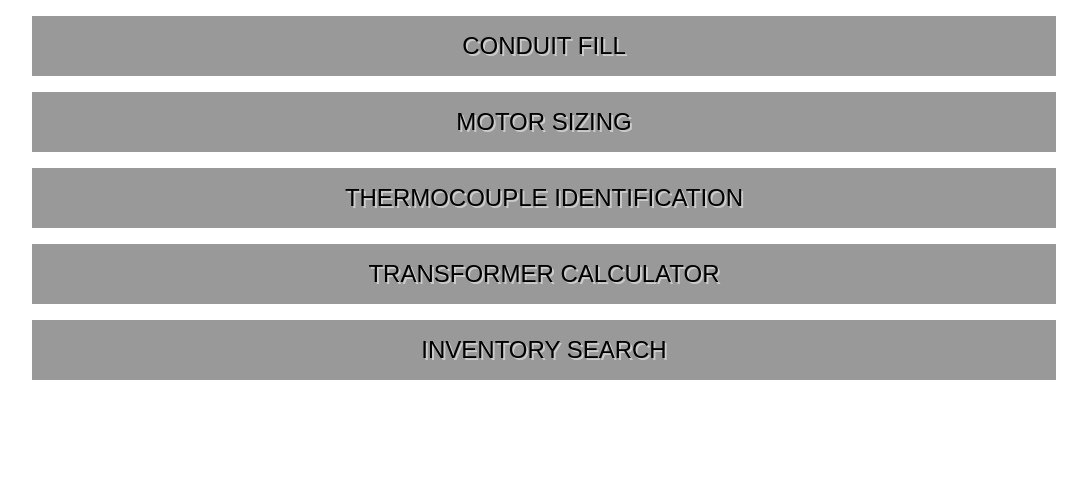
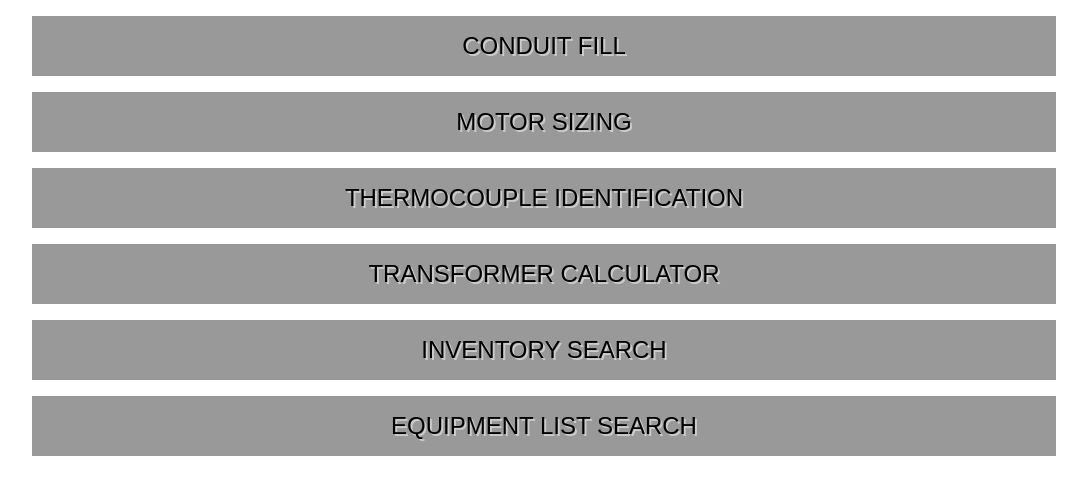
Before and after one commit to philmcclure/philmcclure.github.io, a plain HTML site: page index.html in a window 1280 px wide. Shown: the whole page, without its empty margins (96-1183 px from the left). Drawn offline with Linux system fonts and the light colour scheme.

Commit message:
Forgot to update the navigation page again

```diff
--- a/index.html
+++ b/index.html
@@ -20,6 +20,7 @@
 <a href="/thermocouple_identification/index.html">Thermocouple Identification</a>
 <a href="/transformer_calculator/index.html">Transformer Calculator</a>
 <a href="/parts_list/index.html">Inventory Search</a>
+<a href="/equipment_list/index.html">Equipment List Search</a>
 
 </div>
 </body>
```
Also changed, not shown: 1 other file.
